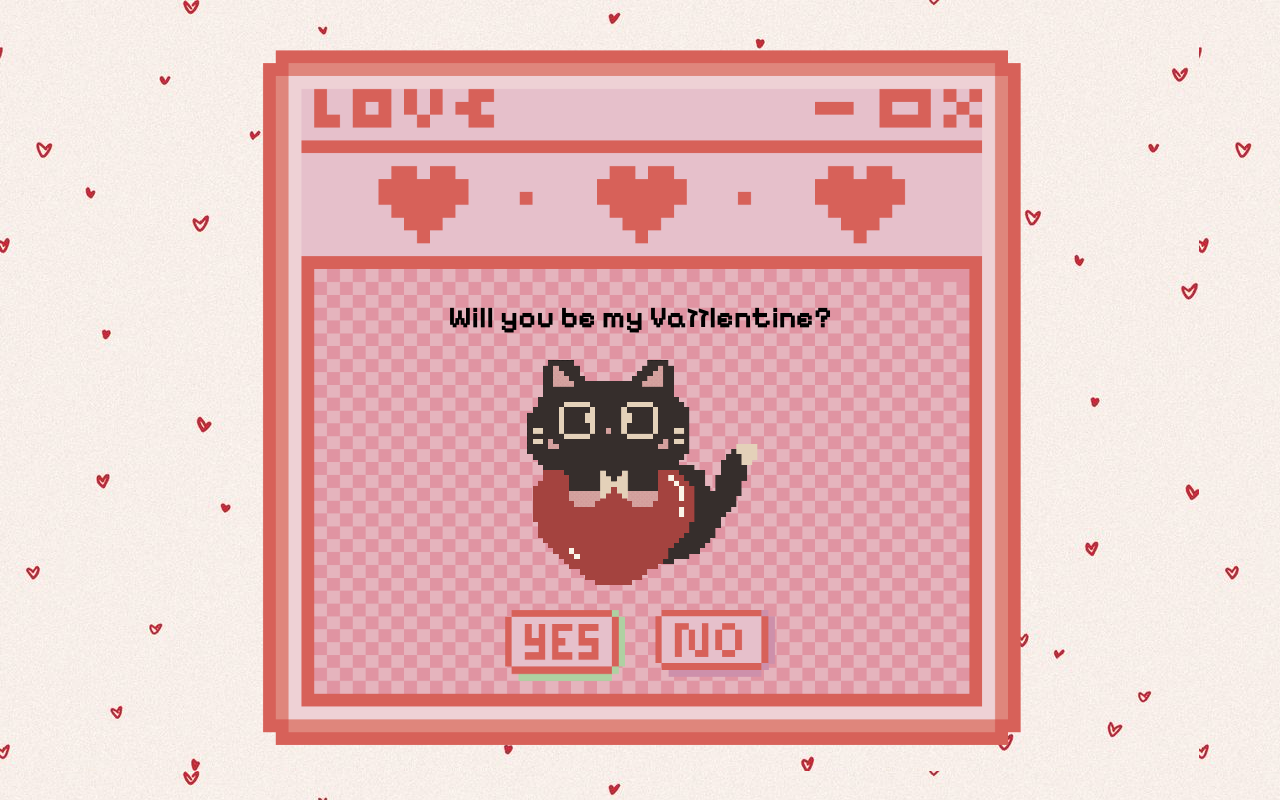
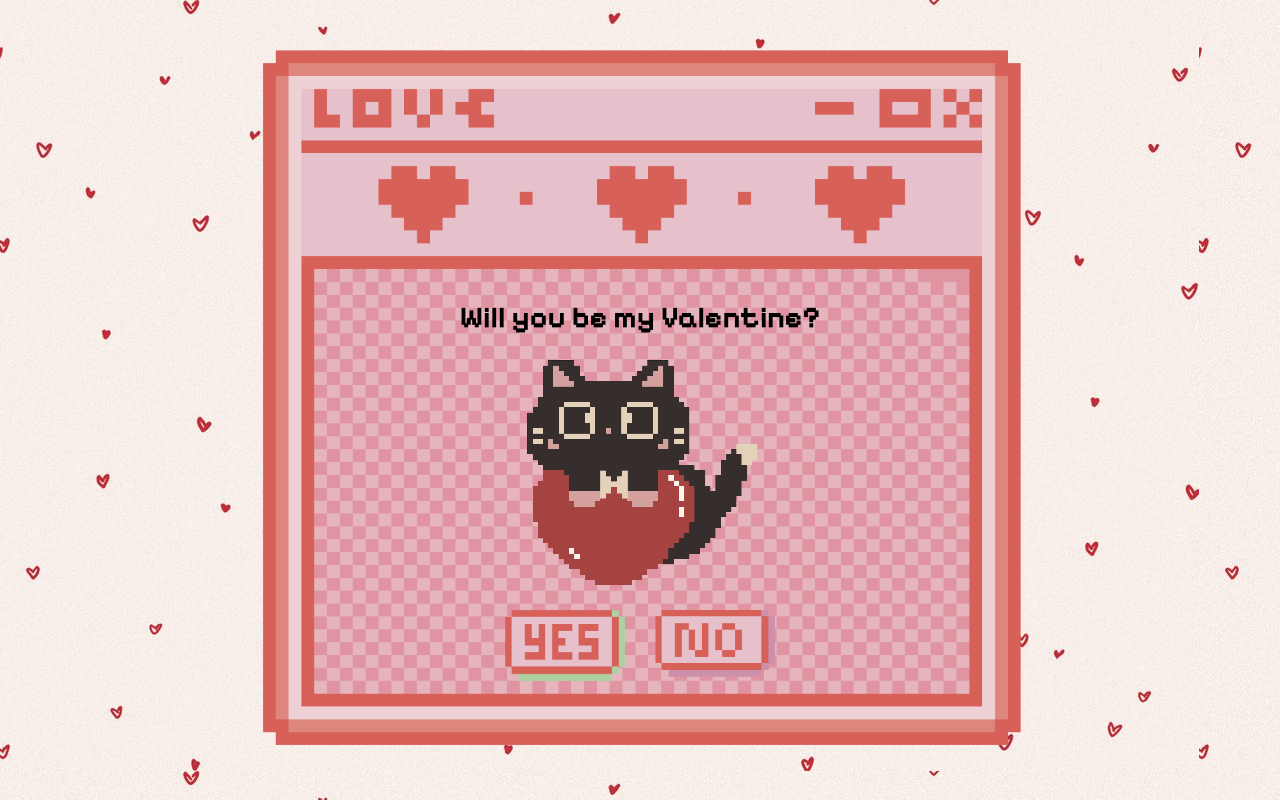
Before and after one commit to NyxMagen/ValentineWeb, a plain HTML site: page index.html in a window 1280 px wide. Both pictures are taken after a click on the element "♡ Letter for You. My Beautiful Gf Amit ♡". Drawn offline with Linux system fonts and the light colour scheme; a web font is replaced by a local one.

Commit message:
Fix typo in letter title

```diff
--- a/index.html
+++ b/index.html
@@ -22,7 +22,7 @@
     <!-- Letter Screen -->
     <div id="letter-container">
       <div class="letter-window">
-          <h1 id="letter-title">Will you be my Vaזזlentine?</h1>
+          <h1 id="letter-title">Will you be my Valentine?</h1>
 
           <img src="cat_heart.gif" class="cat" id="letter-cat" />
 
```
